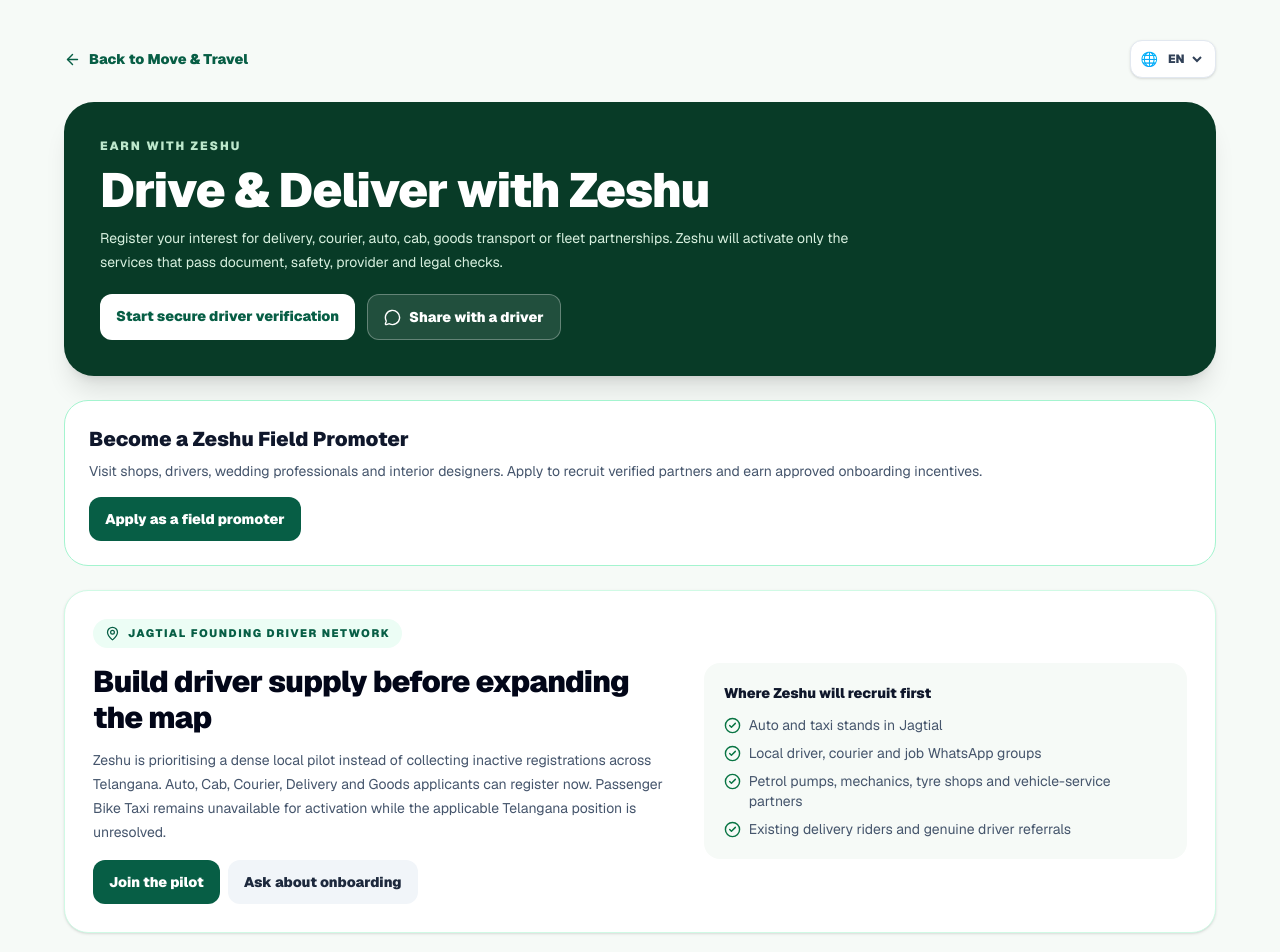
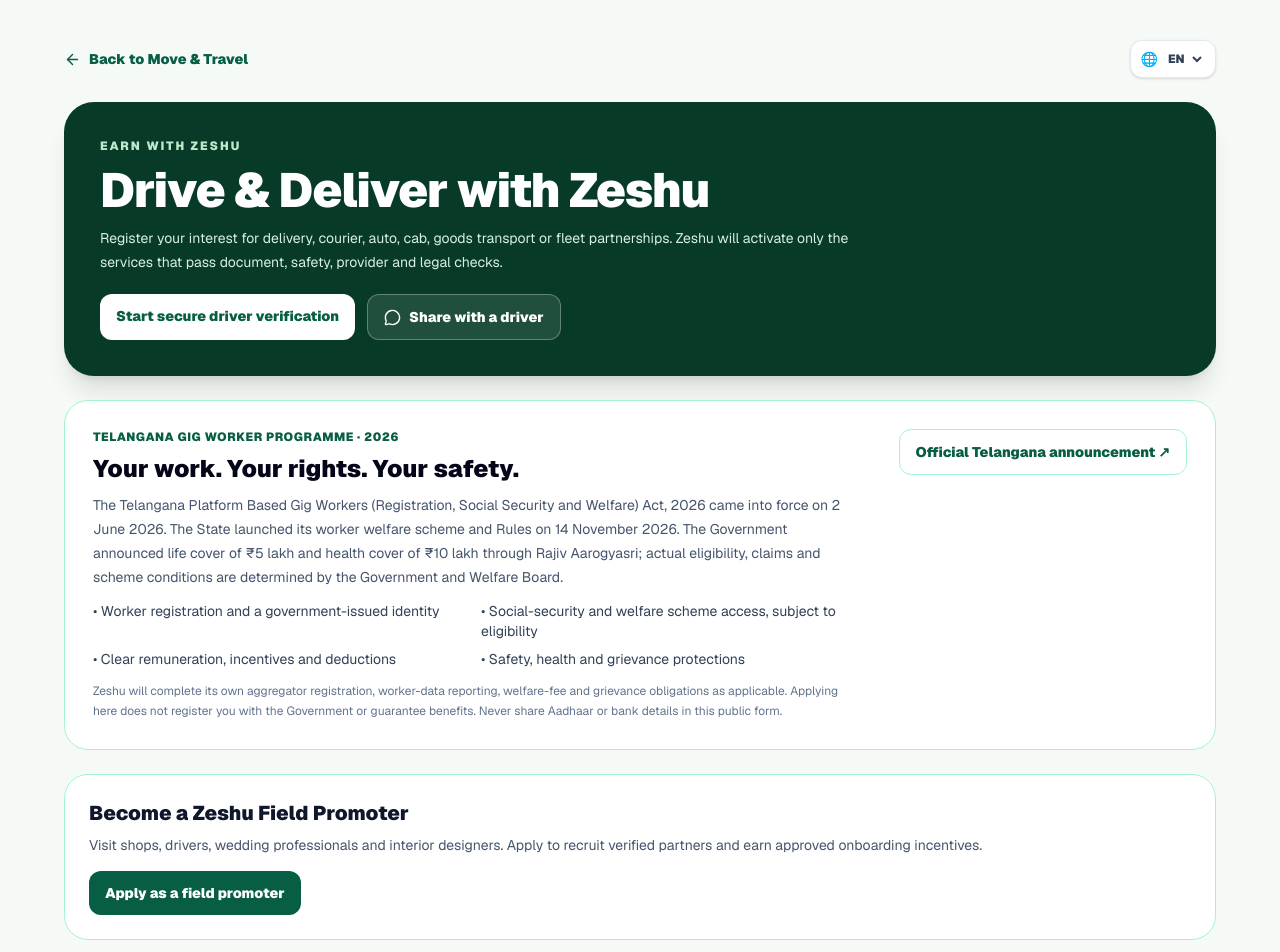
Before and after one commit to haseeb0127/zeshu-web, a Next.js app: page /earn in a window 1280 px wide. Shown: the top 952 px of the page. Built offline with nearby package versions, Linux system fonts and the light colour scheme.

Commit message:
Add Telangana gig worker rights programme and Bike Ride interest-only recruitment information

```diff
--- a/app/earn/page.tsx
+++ b/app/earn/page.tsx
@@ -90,6 +90,24 @@ export default function EarnWithZeshuPage() {
           </div>
         </header>
 
+        <section className="mt-6 rounded-3xl border border-emerald-200 bg-white p-5 md:p-7">
+          <div className="flex flex-wrap items-start justify-between gap-4">
+            <div className="max-w-3xl">
+              <p className="text-xs font-black uppercase tracking-wider text-[#075E45]">Telangana Gig Worker Programme · 2026</p>
+              <h2 className="mt-2 text-xl font-black text-slate-950 md:text-2xl">Your work. Your rights. Your safety.</h2>
+              <p className="mt-2 text-sm leading-6 text-slate-600">The Telangana Platform Based Gig Workers (Registration, Social Security and Welfare) Act, 2026 came into force on 2 June 2026. The State launched its worker welfare scheme and Rules on 14 November 2026. The Government announced life cover of ₹5 lakh and health cover of ₹10 lakh through Rajiv Aarogyasri; actual eligibility, claims and scheme conditions are determined by the Government and Welfare Board.</p>
+              <ul className="mt-3 grid gap-2 text-sm leading-5 text-slate-700 sm:grid-cols-2">
+                <li>• Worker registration and a government-issued identity</li>
+                <li>• Social-security and welfare scheme access, subject to eligibility</li>
+                <li>• Clear remuneration, incentives and deductions</li>
+                <li>• Safety, health and grievance protections</li>
+              </ul>
+              <p className="mt-3 text-xs leading-5 text-slate-500">Zeshu will complete its own aggregator registration, worker-data reporting, welfare-fee and grievance obligations as applicable. Applying here does not register you with the Government or guarantee benefits. Never share Aadhaar or bank details in this public form.</p>
+            </div>
+            <a href="https://www.telangana.gov.in/news/2026/11/honble-cm-sri-a-revanth-reddy-along-with-honble-leader-of-opposition-in-the-lok-sabha-sri-rahul-gandhi-participates-in-the-launch-of-telangana-gig-workers-social-security-and-welfar/" target="_blank" rel="noreferrer" className="rounded-xl border border-emerald-200 px-4 py-3 text-sm font-black text-[#075E45]">Official Telangana announcement ↗</a>
+          </div>
+        </section>
+
         <section className="mt-6 rounded-3xl border border-emerald-200 bg-white p-6"><h2 className="text-xl font-black">Become a Zeshu Field Promoter</h2><p className="mt-2 text-sm text-slate-600">Visit shops, drivers, wedding professionals and interior designers. Apply to recruit verified partners and earn approved onboarding incentives.</p><Link href="/earn/promoters" className="mt-4 inline-flex rounded-xl bg-[#075E45] px-4 py-3 text-sm font-black text-white">Apply as a field promoter</Link></section><section className="mt-6 overflow-hidden rounded-3xl border border-emerald-100 bg-white p-5 shadow-sm md:p-7">
           <div className="grid gap-5 lg:grid-cols-[1.1fr_.9fr] lg:items-center">
             <div>
@@ -97,7 +115,7 @@ export default function EarnWithZeshuPage() {
                 <MapPin size={15} aria-hidden="true" /> {t("Jagtial founding driver network")}
               </div>
               <h2 className="mt-4 text-2xl font-black tracking-tight text-slate-950 md:text-3xl">{t("Build driver supply before expanding the map")}</h2>
-              <p className="mt-3 max-w-3xl text-sm leading-6 text-slate-600">{t("Zeshu is prioritising a dense local pilot instead of collecting inactive registrations across Telangana. Auto, Cab, Courier, Delivery and Goods applicants can register now. Passenger Bike Taxi remains unavailable for activation while the applicable Telangana position is unresolved.")}</p>
+              <p className="mt-3 max-w-3xl text-sm leading-6 text-slate-600">{t("Zeshu is prioritising a dense local pilot instead of collecting inactive registrations across Telangana. Auto, Cab, Courier, Delivery and Goods applicants can register now. Passenger Bike Ride founding-partner interest is also open, but paid passenger bookings and rider activation remain disabled until Transport Department authorisation and all vehicle, permit, insurance and safety requirements are verified.")}</p>
               <div className="mt-4 flex flex-wrap gap-2">
                 <Link href="#join" className="rounded-xl bg-[#075E45] px-4 py-3 text-sm font-black text-white">{t("Join the pilot")}</Link>
                 <Link href="/help?service=Drive%20%26%20Deliver" className="rounded-xl bg-slate-100 px-4 py-3 text-sm font-black text-slate-800">{t("Ask about onboarding")}</Link>
@@ -167,7 +185,7 @@ export default function EarnWithZeshuPage() {
 
         <section className="mt-7 rounded-3xl border border-emerald-100 bg-emerald-50 p-5">
           <h2 className="text-xl font-black">{t("Ready with your documents?")}</h2>
-          <p className="mt-2 text-sm leading-6 text-slate-700">{t("Individual Auto, Cab, Delivery, Bike Courier and Goods applicants can now use the secure verification flow. Passenger Bike Taxi is not available in this flow while Telangana rules remain pending.")}</p>
+          <p className="mt-2 text-sm leading-6 text-slate-700">{t("Individual Auto, Cab, Delivery, Bike Courier and Goods applicants can use the secure verification flow. Passenger Bike Ride applicants can register interest only; do not upload documents or begin passenger work until Zeshu opens a separate compliant verification flow.")}</p>
           <Link href="/earn/onboard" className="mt-4 inline-flex rounded-xl bg-[#075E45] px-4 py-3 text-sm font-black text-white">{t("Verify securely")}</Link>
         </section>
 
```
